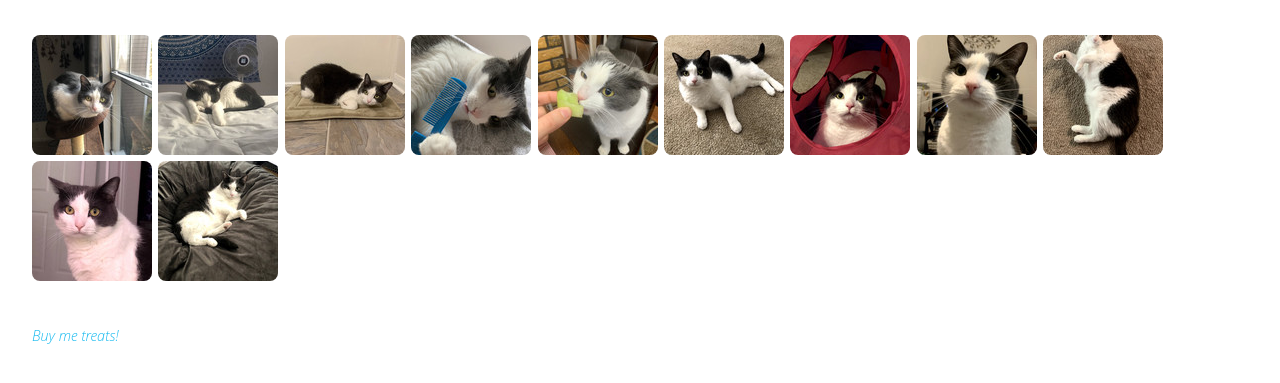
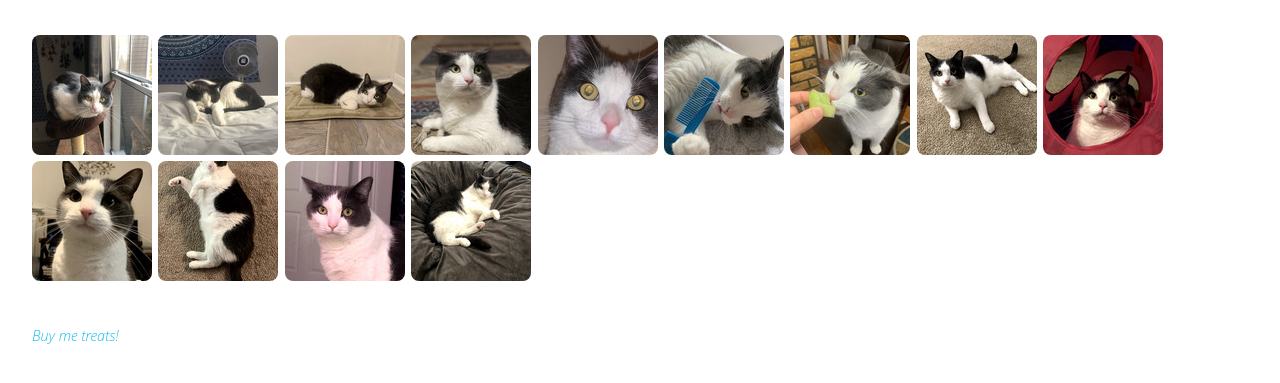
Before and after one commit to sgreene570/zee-pics, a plain HTML site: page zee.html in a window 1280 px wide. Shown: the part 131-514 px from the top of the page. Drawn offline with Linux system fonts and the light colour scheme.

Commit message:
Deploying to gh-pages from  @ 5296fef0175dcd29d7d461af15fe435ac0552baa 🚀

```diff
--- a/zee.html
+++ b/zee.html
@@ -82,6 +82,34 @@
                      width="120"
                      height="120"
                      alt="IMG_0871.jpg" />
+              </a>
+            </li>
+            <li data-src="media/large/zee/IMG_0902.jpg"
+                data-sub-html=""
+                data-download-url="media/original/zee/IMG_0902.jpg"
+
+                data-filename="IMG_0902.jpg"
+
+              >
+              <a href="media/original/zee/IMG_0902.jpg">
+                <img src="media/thumbs/zee/IMG_0902.jpg"
+                     width="120"
+                     height="120"
+                     alt="IMG_0902.jpg" />
+              </a>
+            </li>
+            <li data-src="media/large/zee/IMG_1704.jpg"
+                data-sub-html=""
+                data-download-url="media/original/zee/IMG_1704.jpg"
+
+                data-filename="IMG_1704.jpg"
+
+              >
+              <a href="media/original/zee/IMG_1704.jpg">
+                <img src="media/thumbs/zee/IMG_1704.jpg"
+                     width="120"
+                     height="120"
+                     alt="IMG_1704.jpg" />
               </a>
             </li>
             <li data-src="media/large/zee/IMG_3466.jpg"
```
Also changed, not shown: index.html (+2 -2 lines), media/large/zee/IMG_0902.jpg (added), media/large/zee/IMG_1704.jpg (added), media/original/zee/IMG_0902.jpg (added), media/original/zee/IMG_1704.jpg (added), media/small/zee/IMG_0902.jpg (added), media/small/zee/IMG_1704.jpg (added), media/thumbs/zee/IMG_0902.jpg (added), media/thumbs/zee/IMG_1704.jpg (added), 1 other file.
